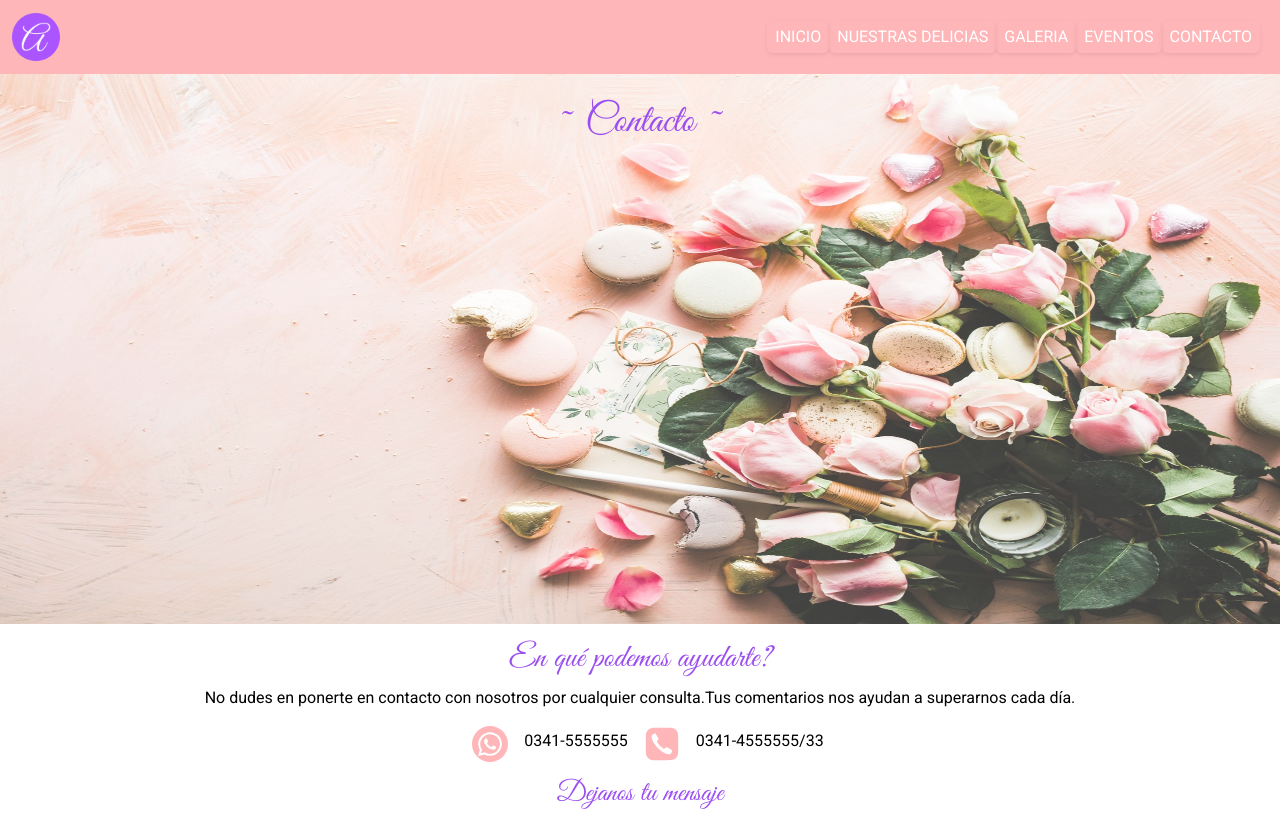
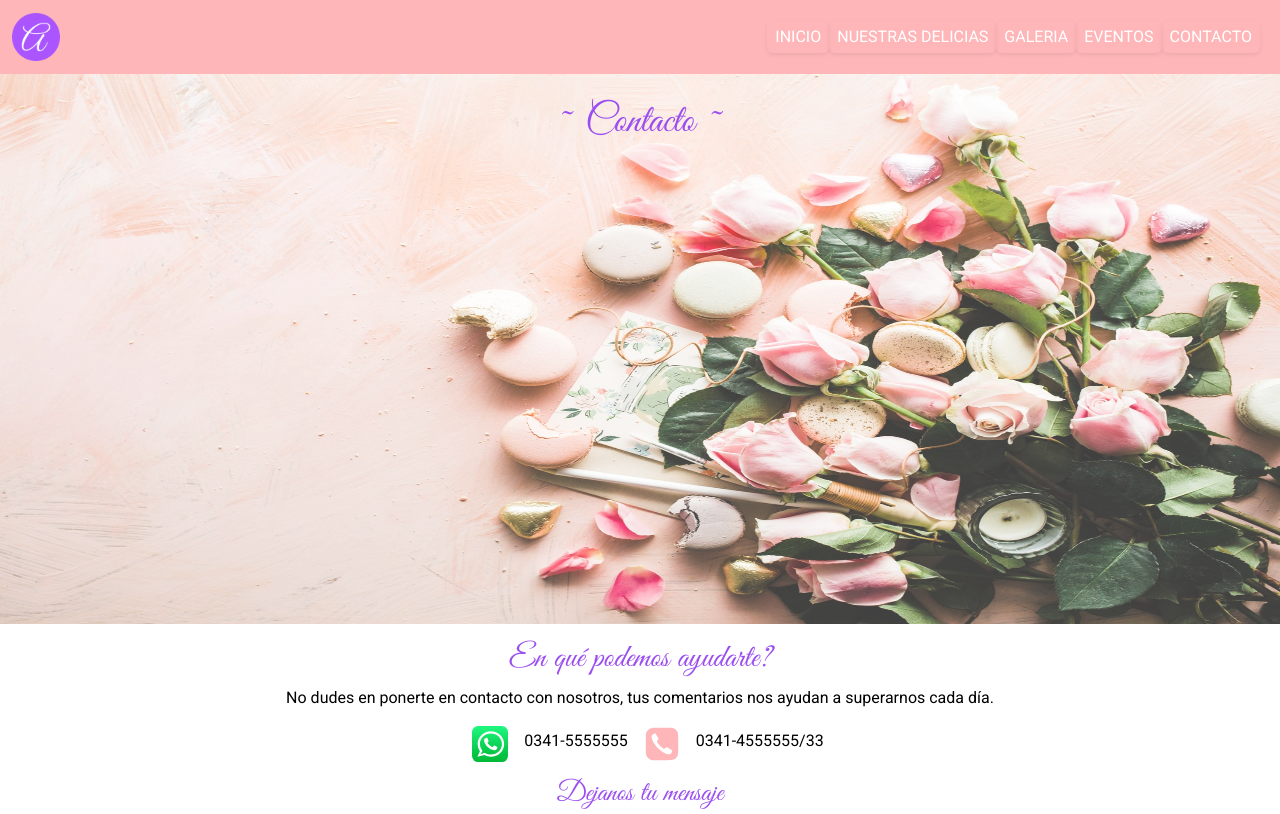
Before and after one commit to EdithBz311/Casa-de-Te, a website: page pages/contacto.html in a window 1280 px wide. Shown: the top 814 px of the page. Drawn offline with nearby package versions, Linux system fonts and the light colour scheme.

Commit message:
modifica hover del nav y cambio svg whatsapp en page contacto

```diff
--- a/pages/contacto.html
+++ b/pages/contacto.html
@@ -58,9 +58,9 @@
             </div>
             <article class="mensaje">
                 <h2> En qué podemos ayudarte? </h2>
-                <p> No dudes en ponerte en contacto con nosotros por cualquier consulta.Tus comentarios nos ayudan a superarnos cada día.</p>
+                <p> No dudes en ponerte en contacto con nosotros, tus comentarios nos ayudan a superarnos cada día.</p>
                 <div class="mensaje__lineas">
-                    <a href="https://whatsapp.com" target="_blank"><img class="mensaje__redes" src="../resources/wp-white.svg"></a>
+                    <a href="https://whatsapp.com" target="_blank"><img class="mensaje__redes" src="../resources/ws-original.svg"></a>
                     <p>0341-5555555</p>
                     <img class="mensaje__redes" src="../resources/tel.white.svg">
                     <p>0341-4555555/33</p>
--- a/scss/_nav.scss
+++ b/scss/_nav.scss
@@ -8,7 +8,11 @@ li a{
     line-height: 1;
 
     &:hover{
-        transform: scale(1.15,1.25);
+        transform: scale(1.03,1.10);
         transition: all 0,5ms;
     }
 }
+
+/* .nav-link:visited{
+    color: blueviolet;
+} */ /* Profe, no pude hacer andar ni el active, visited, solo el hover, pero no me tomar cambio de color */
--- a/scss/pages/_contacto.scss
+++ b/scss/pages/_contacto.scss
@@ -63,6 +63,7 @@
         &:hover{
             transform: scale(1.25,1.25);
             transition: all 0,5ms;
+
         }
     }
 }
```
Also changed, not shown: css/estilos.css, resources/wp-white.svg (deleted), resources/ws-original.svg (added).
